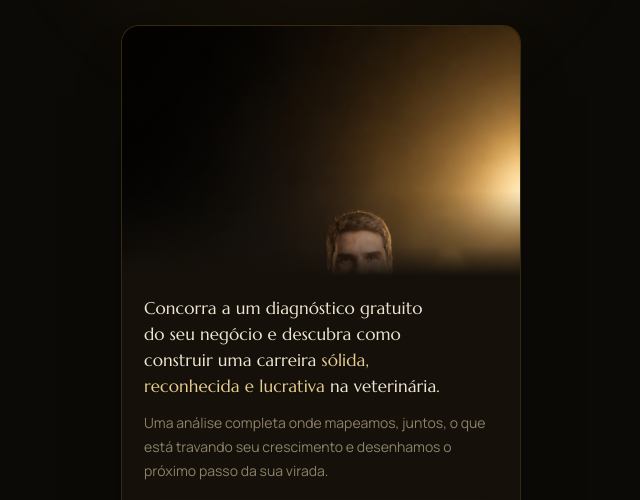
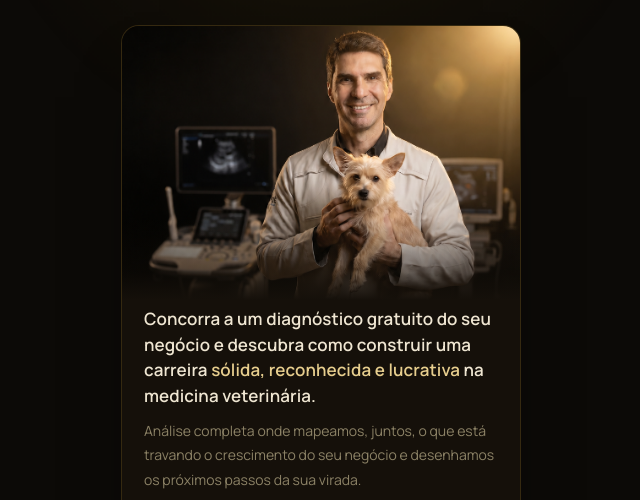
Before and after one commit to ArlindoPujol/link-bio-improvet, a plain HTML site: page index.html in a window 1280 px wide. Shown: the part 247-747 px from the top of the page, without its empty margins (319-959 px from the left). Drawn offline with nearby package versions, Linux system fonts and the light colour scheme.

Commit message:
Card: enquadramento e posicionamento finos, textos atualizados; fundadores com esmaecimento na base
Co-Authored-By: Claude Opus 4.8 (1M context) <noreply@anthropic.com>

```diff
--- a/index.html
+++ b/index.html
@@ -135,11 +135,11 @@
     transform:translateY(-4px);
     box-shadow:0 42px 80px -40px rgba(0,0,0,0.95);
   }
-  .cta-media{ position:relative; width:100%; height:250px; overflow:hidden; }
-  .cta-media img{ width:100%; height:100%; object-fit:cover; object-position:50% 28%; display:block; }
+  .cta-media{ position:relative; width:100%; height:274px; overflow:hidden; }
+  .cta-media img{ width:100%; height:100%; object-fit:cover; object-position:50% 71%; display:block; }
   .cta-media .fade{
     position:absolute; inset:0;
-    background:linear-gradient(180deg, rgba(21,16,10,0) 66%, rgba(21,16,10,0.45) 88%, var(--surface) 100%);
+    background:linear-gradient(180deg, rgba(21,16,10,0) 70%, rgba(21,16,10,0.4) 90%, var(--surface) 100%);
   }
   .badge{
     position:absolute; top:16px; left:16px;
@@ -151,11 +151,11 @@
     width:5px; height:5px; border-radius:50%;
     background:var(--gold-1); box-shadow:0 0 8px rgba(231,206,142,0.9);
   }
-  .cta-body{ padding:20px 22px 22px; }
+  .cta-body{ padding:6px 22px 22px; }
   .cta-title{
-    font-family:'Marcellus',serif; font-size:17px; line-height:1.52;
-    font-weight:400; color:#EFE6D2; letter-spacing:0.004em;
-    text-wrap:balance;
+    font-family:'Manrope',sans-serif; font-size:17px; line-height:1.5;
+    font-weight:600; color:#EFE6D2; letter-spacing:0.1px;
+    text-wrap:pretty;
   }
   .hl{ color:#E7CE8E; }
   .cta-text{
@@ -262,10 +262,14 @@
     font-size:12.5px; line-height:1.72; color:#6E6553; max-width:330px;
   }
   .founders-img-wrap{
-    position:relative; z-index:2; margin-top:8px;
+    position:relative; z-index:2; margin-top:12px;
     display:flex; justify-content:center; align-items:flex-end;
   }
-  .founders-img-wrap img{ display:block; width:84%; max-width:320px; height:auto; }
+  .founders-img-wrap img{
+    display:block; width:92%; max-width:340px; height:auto;
+    -webkit-mask-image:linear-gradient(to bottom, #000 68%, transparent 100%);
+    mask-image:linear-gradient(to bottom, #000 68%, transparent 100%);
+  }
 
   /* ---------- FOOTER ---------- */
   .foot{
@@ -314,8 +318,8 @@
           <div class="fade"></div>
         </div>
         <div class="cta-body">
-          <h2 class="cta-title">Concorra a um diagnóstico gratuito do seu negócio e descubra como construir uma carreira <span class="hl">sólida, reconhecida e lucrativa</span> na veterinária.</h2>
-          <p class="cta-text">Uma análise completa onde mapeamos, juntos, o que está travando seu crescimento e desenhamos o próximo passo da sua virada.</p>
+          <h2 class="cta-title">Concorra a um diagnóstico gratuito do seu negócio e descubra como construir uma carreira <span class="hl">sólida, reconhecida e lucrativa</span> na medicina veterinária.</h2>
+          <p class="cta-text">Análise completa onde mapeamos, juntos, o que está travando o crescimento do seu negócio e desenhamos os próximos passos da sua virada.</p>
           <div class="cta-btn">
             Quero concorrer
             <svg width="15" height="15" viewBox="0 0 24 24" fill="none" stroke="currentColor" stroke-width="2" stroke-linecap="round" stroke-linejoin="round"><path d="M5 12h14M13 6l6 6-6 6"></path></svg>
```
